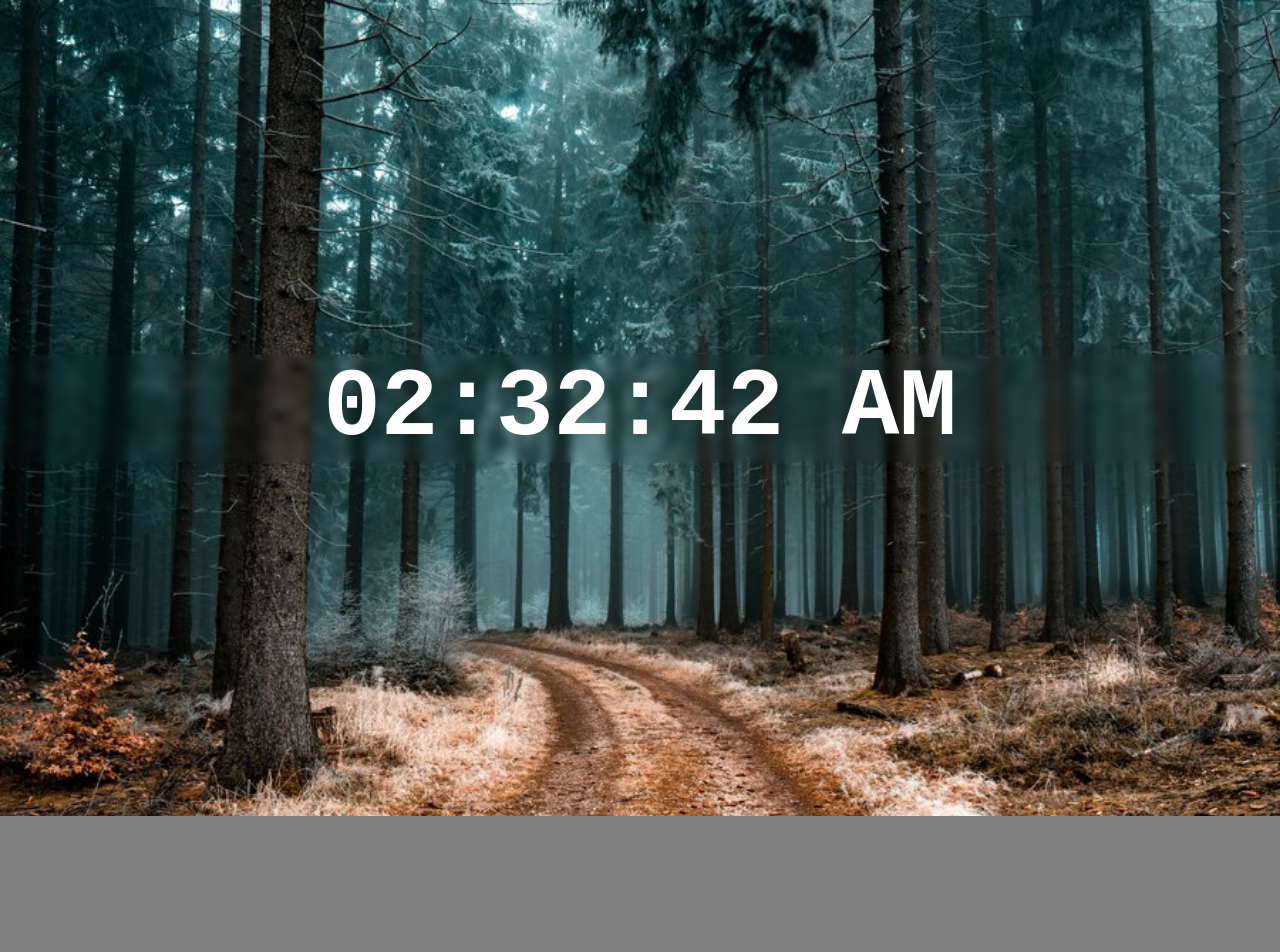
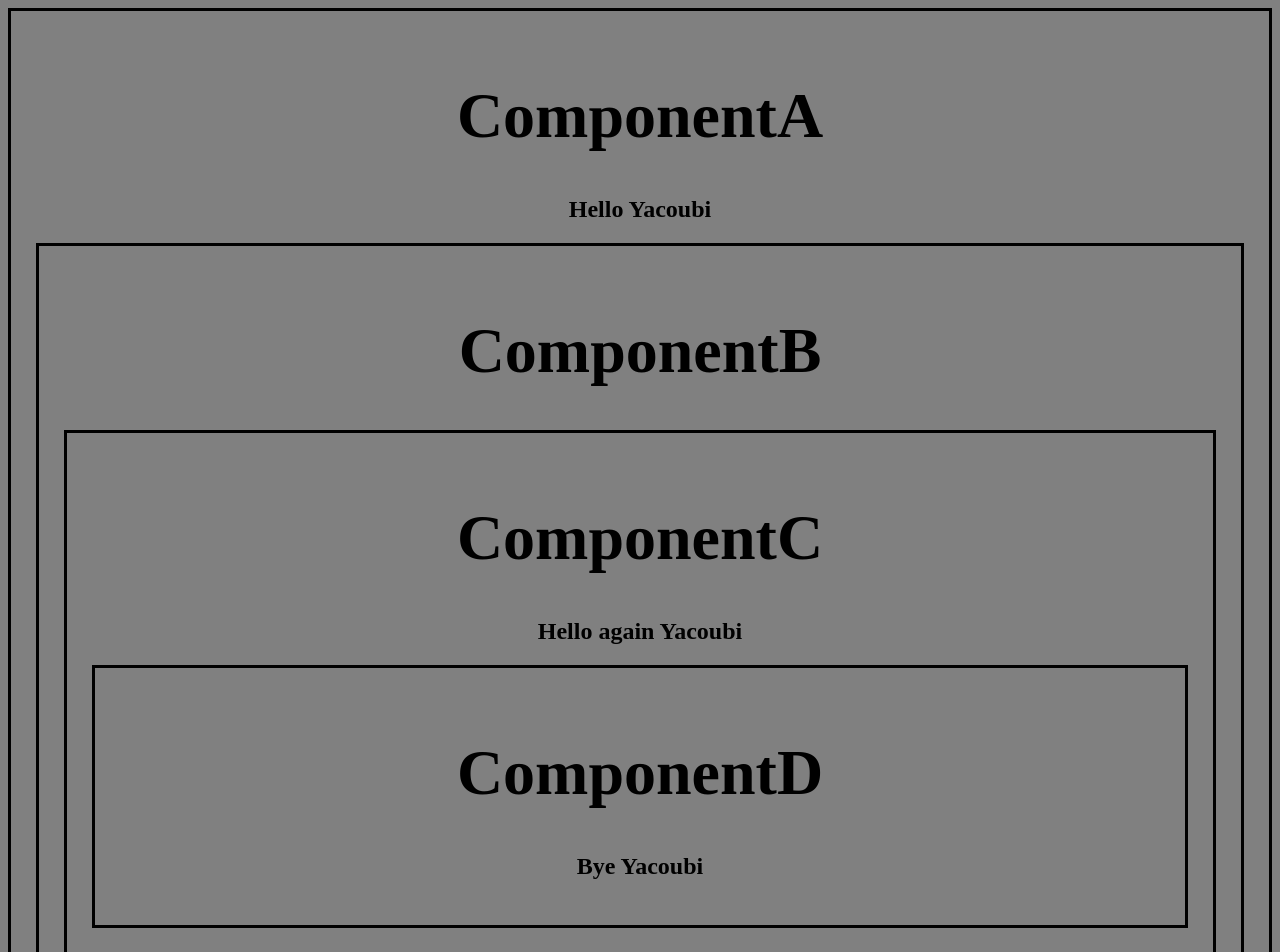
Before and after one commit to AhmedElyacoubiForJ/react-sandbox, a React (Create React App) app: page / in a window 1280 px wide. Shown: the top 952 px of the page. Before the commit the page ends 816 px from the top, so only its background shows below. Built offline with nearby package versions, Linux system fonts and the light colour scheme; the HTML template or start-up script is replaced by a standard one.

Commit message:
useContext Hook on the contrary of using props drilling

```diff
--- a/src/App.js
+++ b/src/App.js
@@ -17,7 +17,8 @@
 import CardComponentExample from "./BroCode/components/card-components";
 import ToDoListExample from "./BroCode/components/to-do-list";
 import UseEffectExample from "./BroCode/components/use-effect-hook";
-import DigitalClock from "./BroCode/components/digital-clock";
+//import DigitalClock from "./BroCode/components/digital-clock";
+import UseContextExample from "./BroCode/components/use-context-hook";
 
 function App() {
   return (
@@ -76,7 +77,11 @@
       {/* <UseEffectExample /> */}
 
       {/* Digital Clock */}
-        <DigitalClock />
+      {/*   <DigitalClock />
+        <DigitalClock /> */}
+
+      {/* useContext Hook */}
+      <UseContextExample />
     </div>
   );
 }
--- /dev/null
+++ b/src/BroCode/components/use-context-hook/ComponentA.jsx
@@ -0,0 +1,22 @@
+import { useState, createContext } from "react";
+import "./styles.css";
+import ComponentB from "./ComponentB";
+
+export const UserContext = createContext();
+
+function ComponentA() {
+  const [user, setUser] = useState("Yacoubi");
+
+  return (
+    <div className="box">
+      <h1>ComponentA</h1>
+      <h2>{`Hello ${user}`}</h2>
+      <UserContext.Provider value={user}>
+        <ComponentB />
+      </UserContext.Provider>
+      {/* <ComponentB user={user}/> */}
+    </div>
+  );
+}
+
+export default ComponentA;
--- /dev/null
+++ b/src/BroCode/components/use-context-hook/ComponentB.jsx
@@ -0,0 +1,13 @@
+import "./styles.css";
+import ComponentC from "./ComponentC";
+
+function ComponentB() {
+  return (
+    <div className="box">
+      <h1>ComponentB</h1>
+      <ComponentC />
+    </div>
+  );
+}
+
+export default ComponentB;
--- /dev/null
+++ b/src/BroCode/components/use-context-hook/ComponentC.jsx
@@ -0,0 +1,17 @@
+import { useContext } from "react";
+import { UserContext } from "./ComponentA";
+
+import "./styles.css";
+import ComponentD from "./ComponentD";
+function ComponentC() {
+  const user = useContext(UserContext);
+  return (
+    <div className="box">
+      <h1>ComponentC</h1>
+      <h2>{`Hello again ${user}`}</h2>
+      <ComponentD />
+    </div>
+  );
+}
+
+export default ComponentC;
--- /dev/null
+++ b/src/BroCode/components/use-context-hook/ComponentD.jsx
@@ -0,0 +1,16 @@
+import "./styles.css";
+import { useContext } from "react";
+import { UserContext } from "./ComponentA";
+
+function ComponentD() {
+  const user = useContext(UserContext);
+
+  return (
+    <div className="box">
+      <h1>ComponentD</h1>
+      <h2>{`Bye ${user}`}</h2>
+    </div>
+  );
+}
+
+export default ComponentD;
--- /dev/null
+++ b/src/BroCode/components/use-context-hook/index.jsx
@@ -0,0 +1,26 @@
+// useContext() = React Hook that allows you shares values
+//                between multiple levels of components
+//                without passing props through each level
+
+// PROVIDER COMPONENT
+// 1. import {createContext} from'react';
+// 2. create context: export const UserContext = createContext();
+// 3. <UserContext.Provider value={user}>
+//      <ChildComponent />
+//    </UserContext.Provider>
+
+// CONSUMER COMPONENTS
+// 1. import { useContext } from 'react';
+//    import UserContext from './UserContext';
+// 2. const value = useContext(UserContext);
+
+import ComponentA from "./ComponentA";
+function UseContextExample() {
+  return (
+    <>
+      <ComponentA />
+    </>
+  );
+}
+
+export default UseContextExample;
--- /dev/null
+++ b/src/BroCode/components/use-context-hook/styles.css
@@ -0,0 +1,4 @@
+.box {
+    border: 3px solid;
+    padding: 25px;
+}
```
